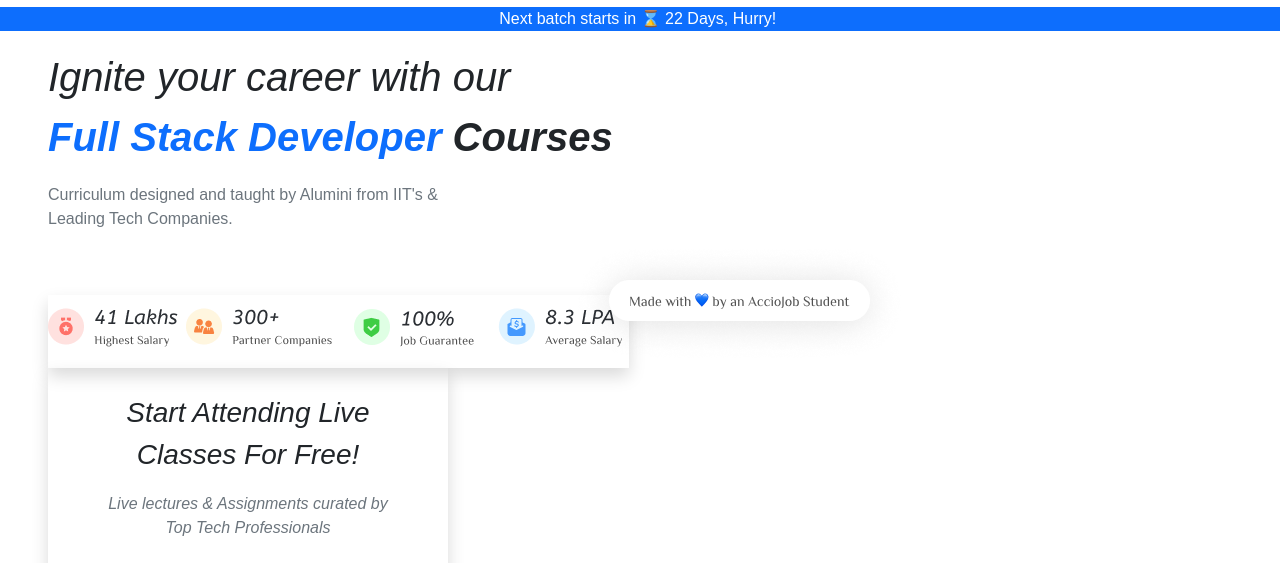
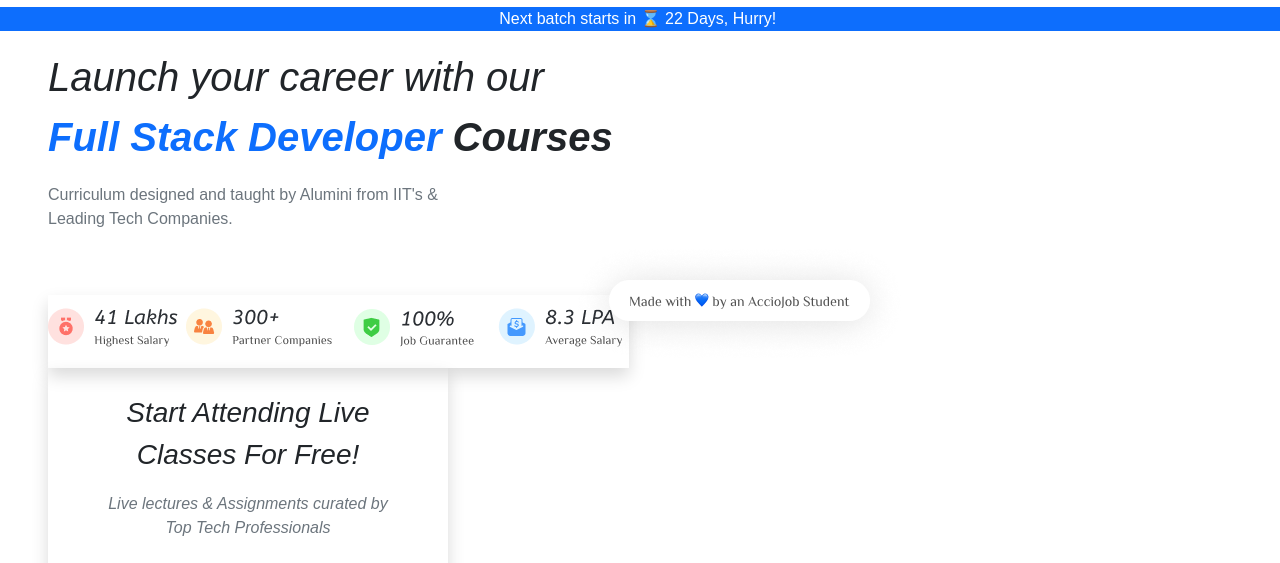
Before and after one commit to Var-2001/module_, a plain HTML site: page index.html in a window 1280 px wide. Shown: the part 78-641 px from the top of the page. Drawn offline with nearby package versions, Linux system fonts and the light colour scheme.

Commit message:
Update index.html

```diff
--- a/index.html
+++ b/index.html
@@ -69,7 +69,7 @@
         </div>
         <div class="hero mx-5 d-flex justify-content-between align-items-center flex-wrap">
             <div class="hero-right">
-                <p class="fs-1"><i>Ignite your career with our<br><span class="text-primary fs-1 fw-bolder">Full Stack Developer</span>&nbsp;<span class="fs-1 fw-bolder">Courses</span></i></p>
+                <p class="fs-1"><i>Launch your career with our<br><span class="text-primary fs-1 fw-bolder">Full Stack Developer</span>&nbsp;<span class="fs-1 fw-bolder">Courses</span></i></p>
                 <p class="text-secondary">Curriculum designed and taught by Alumini from IIT's & <br> Leading Tech Companies.</p>
                 <div class="d-flex">
                     <div class="arrow-back mt-5 shadow py-2" id="">
```
